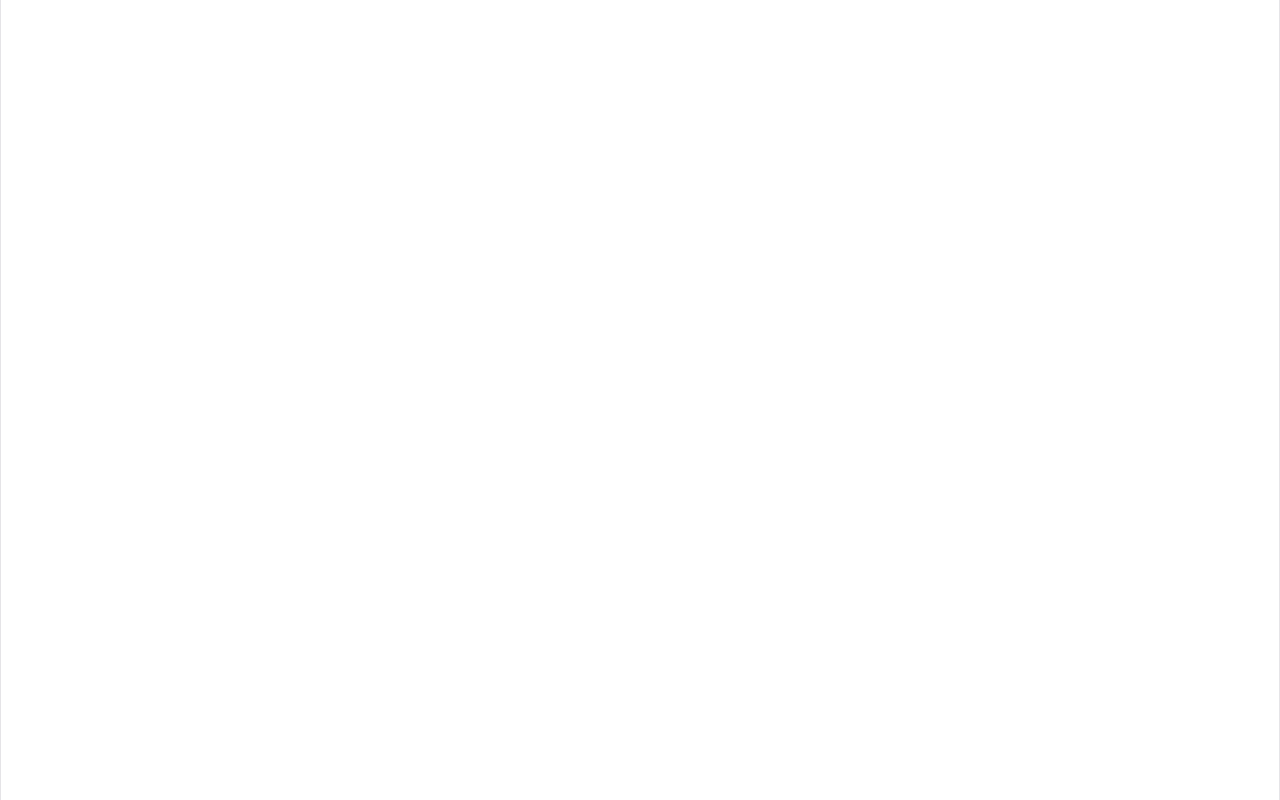
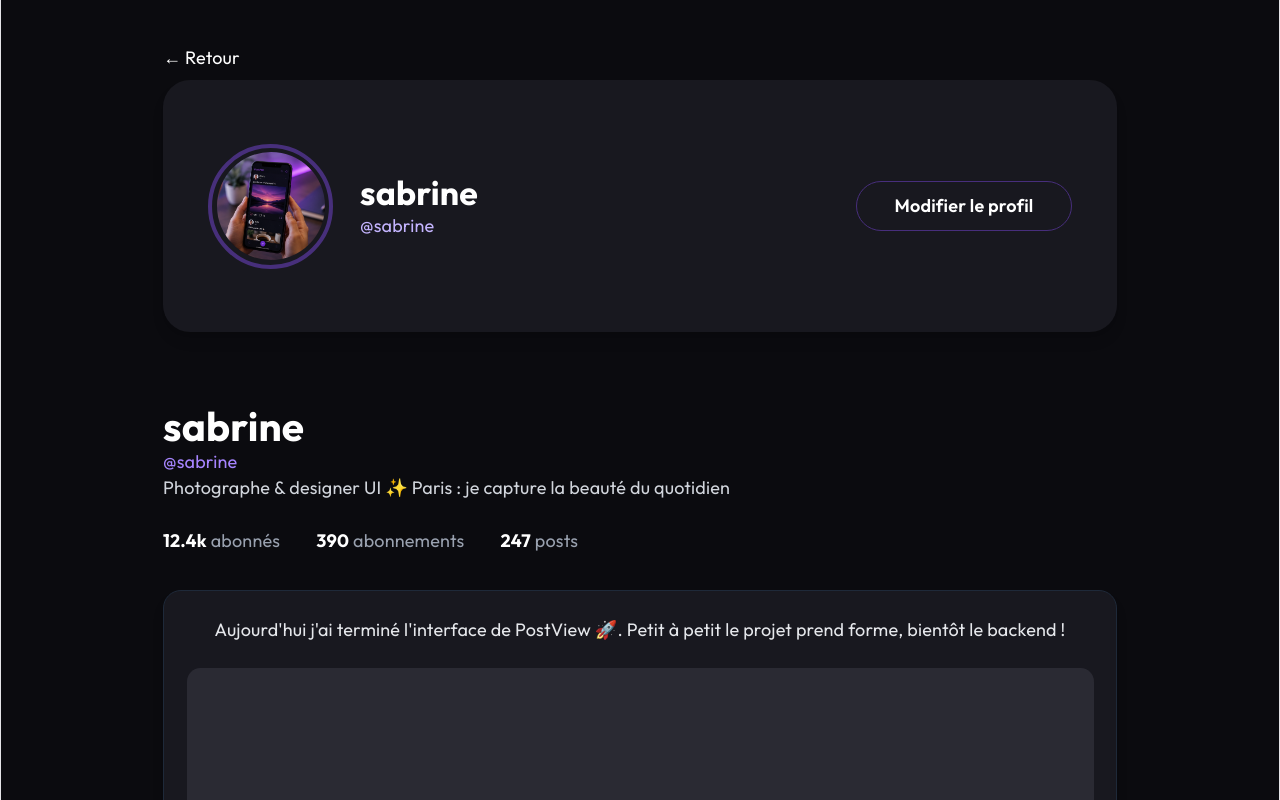
Before and after one commit to sabrineZen/PostView, a React app in the folder frontend/: page /profil in a window 1280 px wide. Before the commit this address had no page. Shown: the top 800 px of the page. Built offline with nearby package versions, Linux system fonts and the light colour scheme; the HTML template or start-up script is replaced by a standard one.

Commit message:
style: improve profile page UI

```diff
--- a/frontend/src/App.jsx
+++ b/frontend/src/App.jsx
@@ -6,6 +6,7 @@ import Landing from './pages/landing.jsx'
 import Login from  './pages/login.jsx'
 import Register from './pages/register.jsx';
 import Home from './pages/home.jsx';
+import Profil from './pages/profil.jsx';
 
 function App() {
   const [count, setCount] = useState(0)
@@ -18,6 +19,7 @@ function App() {
         <Route path="/login" element={<Login/>} />
         <Route path="/register" element={<Register/>}/>
         <Route path="/home" element={<Home/>}/>
+        <Route path="/profil" element={<Profil/>}/>
 
 
       </Routes>
--- a/frontend/src/components/layouts/homeNavbar.jsx
+++ b/frontend/src/components/layouts/homeNavbar.jsx
@@ -8,7 +8,9 @@ import {
 import { NavLink } from "react-router-dom";
 import logo from "../../assets/logo.svg";
 function HomeNavbar() {
+
   return (
+
     <nav className="fixed   flex h-screen w-90 flex-col justify-between  p-8 text-white">
 
       {/* Haut */}
@@ -56,11 +58,22 @@ function HomeNavbar() {
             <HiBell className="text-2xl" />
             <span>Notifications</span>
           </li>
-
-          <li className="flex cursor-pointer items-center gap-4 rounded-xl p-4 transition hover:bg-[#1A1A22] hover:text-violet-500">
-            <HiUser className="text-2xl" />
-            <span>Mon profil</span>
-          </li>
+                {/*profil */}
+          <li>
+                <NavLink
+                    to="/profil"
+                    className={({ isActive }) =>
+                    `flex items-center gap-4 rounded-xl p-4 transition ${
+                        isActive
+                        ? "text-violet-500 bg-[#1A1A22]"
+                        : "text-white hover:bg-[#1A1A22] hover:text-violet-500"
+                    }`
+                    }
+                >
+                    <HiUser className="text-2xl" />
+                    <span>Mon profil</span>
+                </NavLink>
+            </li>
 
         </ul>
 
--- a/frontend/src/components/post.jsx
+++ b/frontend/src/components/post.jsx
@@ -5,11 +5,12 @@ import {
   HiDotsHorizontal,
 } from "react-icons/hi";
 
-function Post() {
+function Post({ isProfile = false ,ispartager=false}) {
   return (
     <article className="w-full rounded-2xl bg-[#18181F] p-5 shadow-lg border border-gray-800">
 
       {/* Header */}
+      {!isProfile && (
         <div className="flex items-start justify-between">
 
           <div className="flex items-center gap-3">
@@ -19,7 +20,9 @@ function Post() {
 
             <div>
               <h3 className="font-semibold text-white">John Doe</h3>
-            <p className="text-sm text-gray-400">@johndoe • Il y a 2 h</p>
+              <p className="text-sm text-gray-400">
+                @johndoe • Il y a 2 h
+              </p>
             </div>
 
           </div>
@@ -29,24 +32,21 @@ function Post() {
           </button>
 
         </div>
+      )}
 
       {/* Contenu */}
-      <div className="mt-5">
-
+      <div className={isProfile ? "" : "mt-5"}>
         <p className="leading-7 text-gray-200">
           Aujourd'hui j'ai terminé l'interface de PostView 🚀.
           Petit à petit le projet prend forme, bientôt le backend !
         </p>
-
       </div>
 
       {/* Image du post */}
       <div className="mt-5 h-80 rounded-xl bg-[#2A2A33] flex items-center justify-center">
-
         <span className="text-gray-500">
           Image du post
         </span>
-
       </div>
 
       {/* Actions */}
@@ -61,11 +61,15 @@ function Post() {
           <HiChat className="text-2xl" />
           <span>34</span>
         </button>
+      {!ispartager&&(
 
         <button className="flex items-center gap-2 text-gray-400 hover:text-green-500 transition">
           <HiShare className="text-2xl" />
           <span>Partager</span>
         </button>
+      )
+
+      }
 
       </div>
 
--- a/frontend/src/index.css
+++ b/frontend/src/index.css
@@ -60,6 +60,7 @@
 body {
   margin: 0;
   font-family: "Outfit", sans-serif;
+  background-color:#0B0B0F ;
 
 }
 
--- /dev/null
+++ b/frontend/src/pages/profil.jsx
@@ -0,0 +1,89 @@
+import Post from "../components/post";
+import posts from "../assets/posts.png"
+import Button from "../components/ui/Button";
+import Home from "./home";
+import { useNavigate } from "react-router-dom";
+function Profil() {
+  const navigate=useNavigate();
+  const HomeNavigate=()=>navigate("/home")
+  return (
+    <div className="min-h-screen bg-[#0B0B0F] text-white flex justify-center py-10">
+      <div className="w-full max-w-4xl px-6">
+            {/*retour vers home */}
+             <button
+                className="flex  gap-2 cursor-pointer self-start "
+                onClick={() => navigate("/home")}
+            >
+                ← Retour
+             </button>
+
+                    {/* Bannière */}
+            <div className="flex items-center justify-between h-56 rounded-3xl bg-[#18181F] px-10 shadow-lg mt-2">
+
+                {/* Partie gauche */}
+                <div className="flex items-center gap-6">
+                    <div className="rounded-full border-4 border-violet-500/40 p-1">
+                    <img
+                        src={posts}
+                        alt="profil"
+                        className="h-24 w-24 rounded-full object-cover"
+                    />
+                    </div>
+
+                    <div>
+                    <h1 className="text-3xl font-bold text-white">sabrine</h1>
+                    <p className="text-violet-300 flex self-start">@sabrine</p>
+                    </div>
+                </div>
+
+                {/* Bouton */}
+                <Button
+                    className="h-11 w-48 rounded-full  border border-[#472E7C] font-semibold"
+                    text="Modifier le profil"
+                    color="hover:bg-[#312152]"
+                />
+
+            </div>
+
+            {/* Informations */}
+            <div className="mt-16 ">
+                <h1 className="text-4xl font-bold flex self-start">sabrine</h1>
+
+                <p className="mt-1 text-violet-400 flex self-start">@sabrine</p>
+
+                <p className="mt-5 text-gray-300 flex self-start">
+                    Photographe & designer UI ✨ Paris : je capture la beauté du quotidien
+                </p>
+
+                <div className="mt-6 flex gap-8">
+                    <p>
+                    <span className="font-bold text-white">12.4k</span>{" "}
+                    <span className="text-gray-400">abonnés</span>
+                    </p>
+
+                    <p>
+                    <span className="font-bold text-white">390</span>{" "}
+                    <span className="text-gray-400">abonnements</span>
+                    </p>
+
+                    <p>
+                    <span className="font-bold text-white">247</span>{" "}
+                    <span className="text-gray-400">posts</span>
+                    </p>
+                </div>
+            </div>
+
+
+            {/* Liste des posts */}
+            <div className="mt-8 space-y-6">
+                <Post isProfile ispartager/>
+                <Post isProfile ispartager/>
+                <Post isProfile ispartager />
+            </div>
+
+      </div>
+    </div>
+  );
+}
+
+export default Profil;
```
Lines whose indentation alone changed are shown as unchanged.
